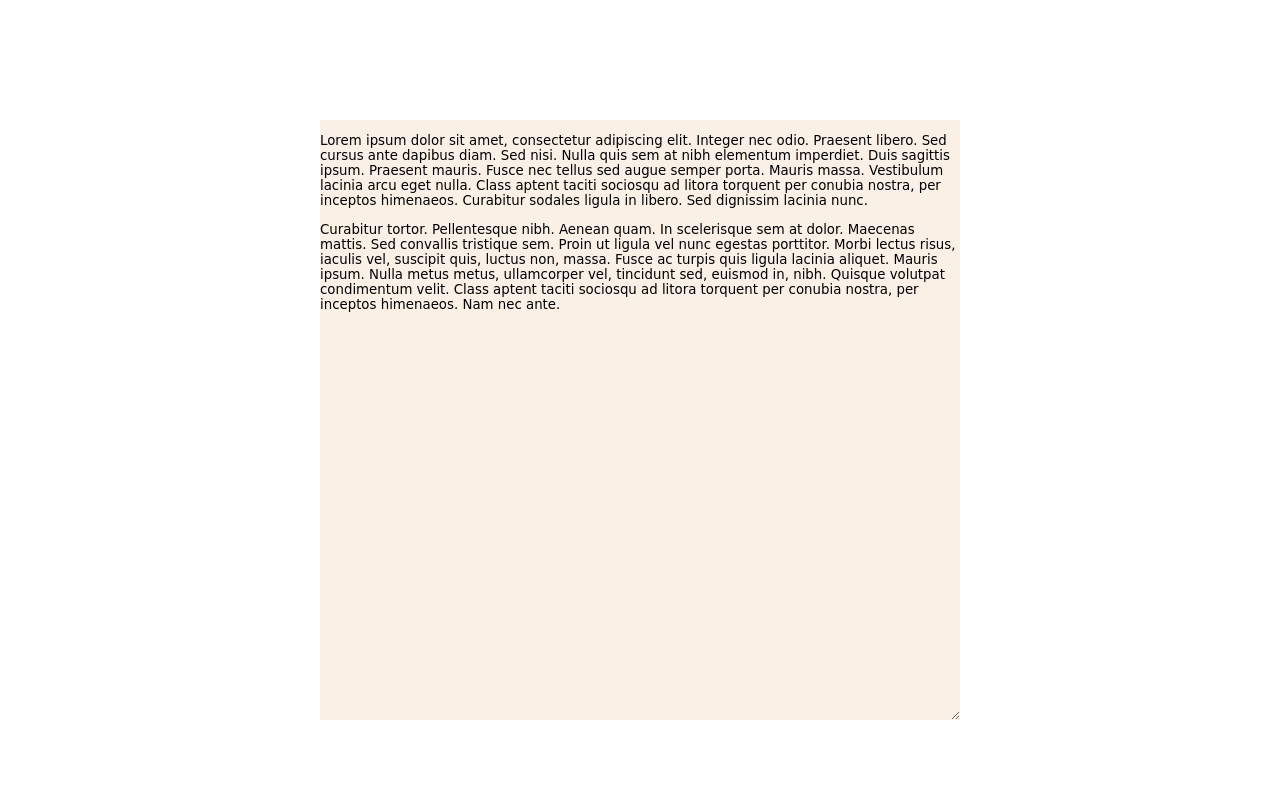
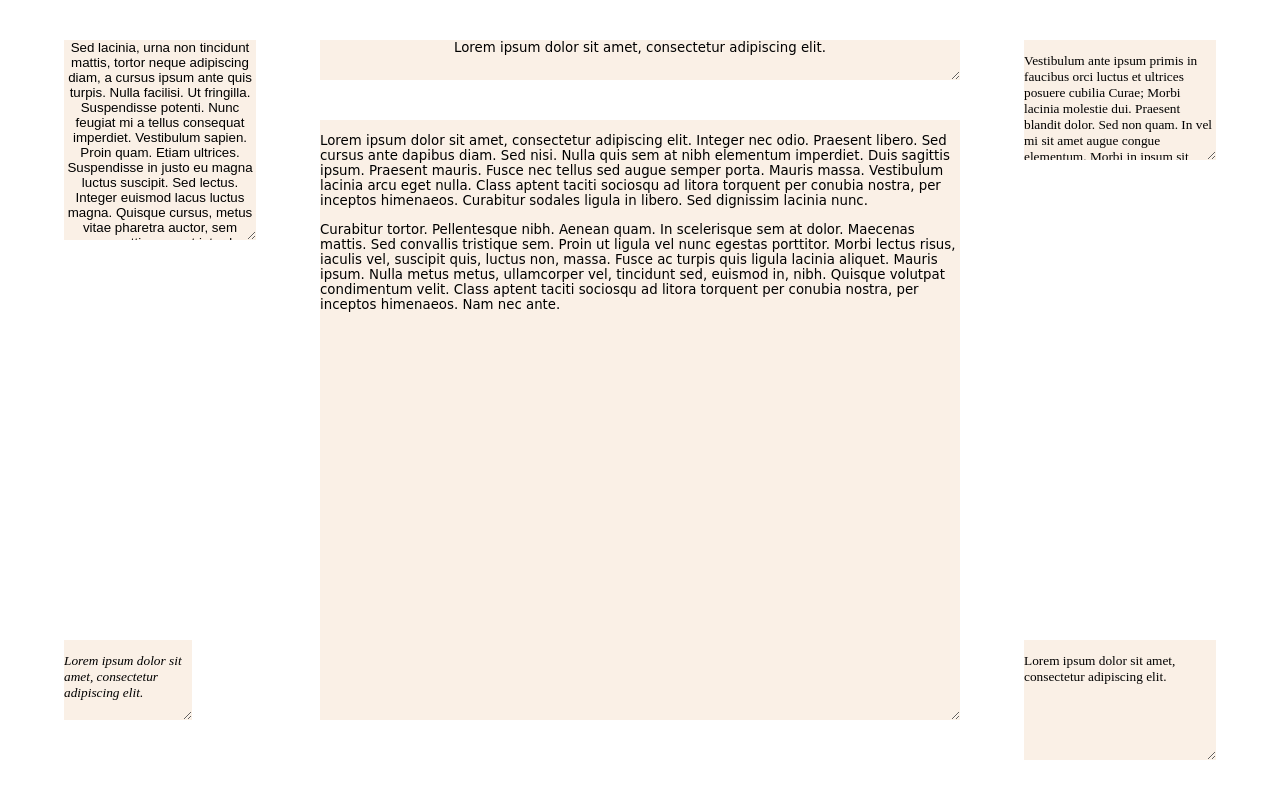
Before and after one commit to rafcortina/fluidtype, a website built with webpack: page src/assets/test.html in a window 1280 px wide. Built offline with nearby package versions, Linux system fonts and the light colour scheme.

Commit message:
Re-enabled more divs with text.

```diff
--- a/src/assets/test.html
+++ b/src/assets/test.html
@@ -24,13 +24,13 @@
 	</style>
   </head>
   <body>
-  		<!--<div class='fluid-text' style="top:5%; left:5%; width:15%; height:25%; font-family: fantasy;text-align:center;">
+  		<div class='fluid-text' style="top:5%; left:5%; width:15%; height:25%; font-family: fantasy;text-align:center;">
   			Sed lacinia, urna non tincidunt mattis, tortor neque adipiscing diam, a cursus ipsum ante quis turpis. Nulla facilisi. Ut fringilla. Suspendisse potenti. Nunc feugiat mi a tellus consequat imperdiet. Vestibulum sapien. Proin quam. Etiam ultrices. Suspendisse in justo eu magna luctus suscipit. Sed lectus. Integer euismod lacus luctus magna. Quisque cursus, metus vitae pharetra auctor, sem massa mattis sem, at interdum magna augue eget diam.
   		</div>
 
   		<div class='fluid-text' contenteditable=true style="top:5%; left:25%; width:50%; height:5%; font-family: cursive;text-align:center;">
   			Lorem ipsum dolor sit amet, consectetur adipiscing elit.
-  		</div>-->
+  		</div>
 
   		<div class='fluid-text' contenteditable=true style="top:15%; left:25%; width:50%; height:75%; font-family: cursive;">
   			<p>Lorem ipsum dolor sit amet, consectetur adipiscing elit. Integer nec odio. Praesent libero. Sed cursus ante dapibus diam. Sed nisi. Nulla quis sem at nibh elementum imperdiet. Duis sagittis ipsum. Praesent mauris. Fusce nec tellus sed augue semper porta. Mauris massa. Vestibulum lacinia arcu eget nulla. Class aptent taciti sociosqu ad litora torquent per conubia nostra, per inceptos himenaeos. Curabitur sodales ligula in libero. Sed dignissim lacinia nunc. </p>
@@ -38,7 +38,7 @@
 			<p>Curabitur tortor. Pellentesque nibh. Aenean quam. In scelerisque sem at dolor. Maecenas mattis. Sed convallis tristique sem. Proin ut ligula vel nunc egestas porttitor. Morbi lectus risus, iaculis vel, suscipit quis, luctus non, massa. Fusce ac turpis quis ligula lacinia aliquet. Mauris ipsum. Nulla metus metus, ullamcorper vel, tincidunt sed, euismod in, nibh. Quisque volutpat condimentum velit. Class aptent taciti sociosqu ad litora torquent per conubia nostra, per inceptos himenaeos. Nam nec ante. </p>
   		</div>
 
-  		<!--<div class='fluid-text' contenteditable=true style="top:5%; left:80%; width:15%; height:15%;">
+  		<div class='fluid-text' contenteditable=true style="top:5%; left:80%; width:15%; height:15%;">
   			<p>Vestibulum ante ipsum primis in faucibus orci luctus et ultrices posuere cubilia Curae; Morbi lacinia molestie dui. Praesent blandit dolor. Sed non quam. In vel mi sit amet augue congue elementum. Morbi in ipsum sit amet pede facilisis laoreet. Donec lacus nunc, viverra nec, blandit vel, egestas et, augue. Vestibulum tincidunt malesuada tellus. Ut ultrices ultrices enim. Curabitur sit amet mauris. Morbi in dui quis est pulvinar ullamcorper. Nulla facilisi. Integer lacinia sollicitudin massa. Cras metus. Sed aliquet risus a tortor. </p>
   		</div>
 
@@ -48,7 +48,7 @@
 
   		<div class='fluid-text' contenteditable=true style="top: 80%; left:5%; width:10%; height:10%; font-style:italic;">
   			<p>Lorem ipsum dolor sit amet, consectetur adipiscing elit. </p>
-  		</div>-->
+  		</div>
   </body>
   <script>
   		var elements = document.getElementsByClassName("fluid-text");
```
